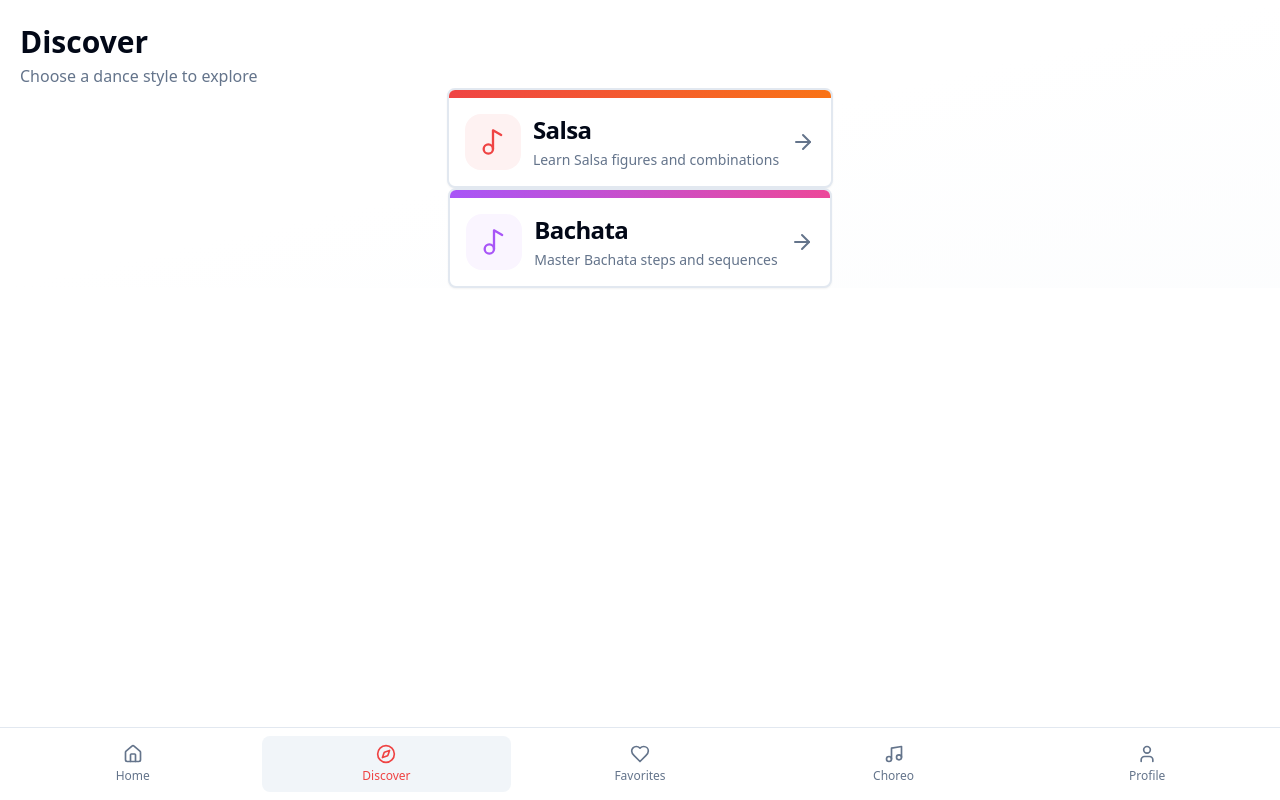
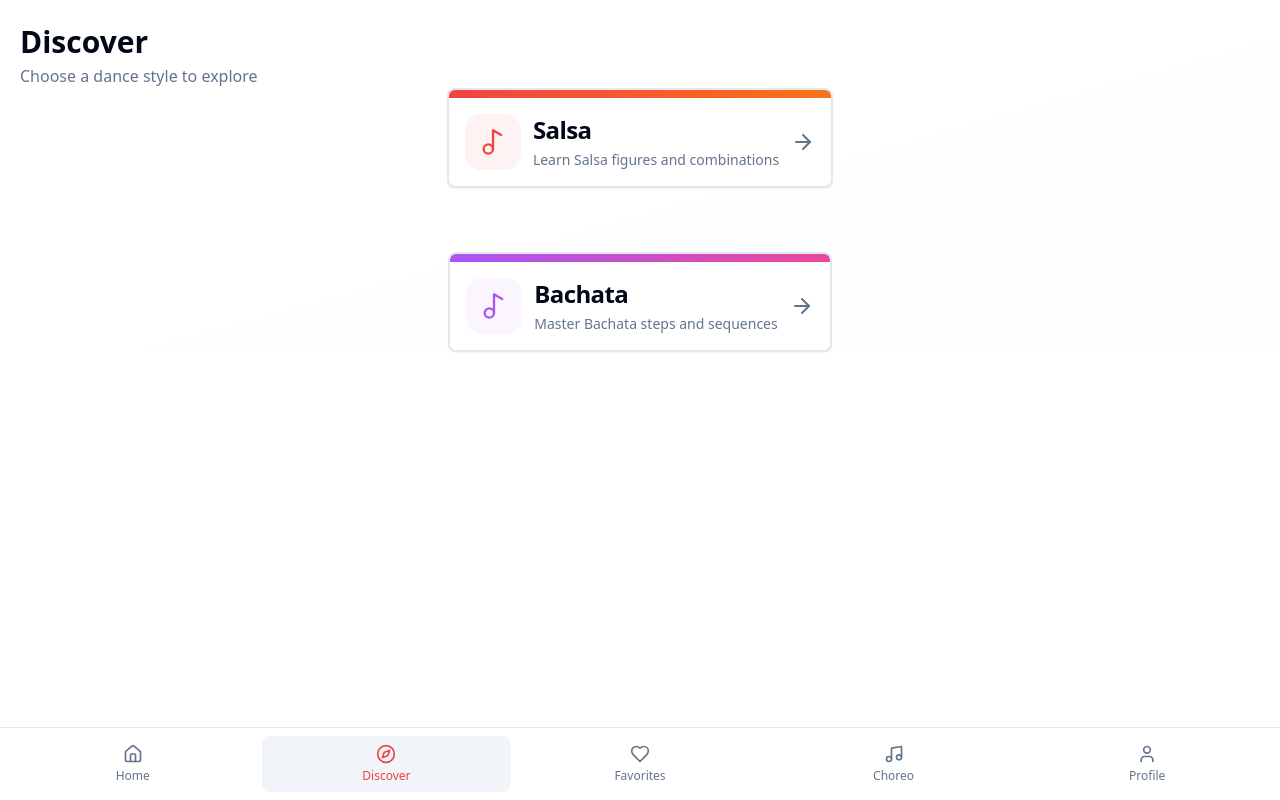
Before and after one commit to PolThm/bailapp, a React (Vite) app in the folder apps/web/: page /discover in a window 1280 px wide. Built offline with nearby package versions, Linux system fonts and the light colour scheme; no server answers.

Commit message:
Improve spaces

```diff
--- a/apps/web/src/pages/Discover.tsx
+++ b/apps/web/src/pages/Discover.tsx
@@ -39,7 +39,7 @@ export function Discover() {
       </>
 
       {/* Categories Grid */}
-      <div className="flex flex-col w-full flex-1 justify-around items-center">
+      <div className="flex flex-col w-full flex-1 justify-center items-center gap-16">
         {categories.map((category) => (
           <Link
             key={category.id}
--- a/apps/web/src/pages/Home.tsx
+++ b/apps/web/src/pages/Home.tsx
@@ -44,9 +44,9 @@ export function Home() {
 
   return (
     <>
-      <div className="flex flex-col justify-center pb-8 pt-2 flex-1">
+      <div className="flex flex-col justify-center pt-2 flex-1">
         {/* Hero Section */}
-        <div className="text-center space-y-4 mb-8">
+        <div className="text-center space-y-4">
           <div className="inline-flex items-center justify-center mb-2">
             <img
               src={dancingCoupleLogo}
@@ -66,7 +66,7 @@ export function Home() {
         </div>
 
         {/* Options Grid */}
-        <div className="flex flex-col w-full flex-1 justify-around items-center">
+        <div className="flex flex-col w-full flex-1 justify-around items-center py-8">
           {options.map((option, index) => (
             <Link
               key={option.link}
```
